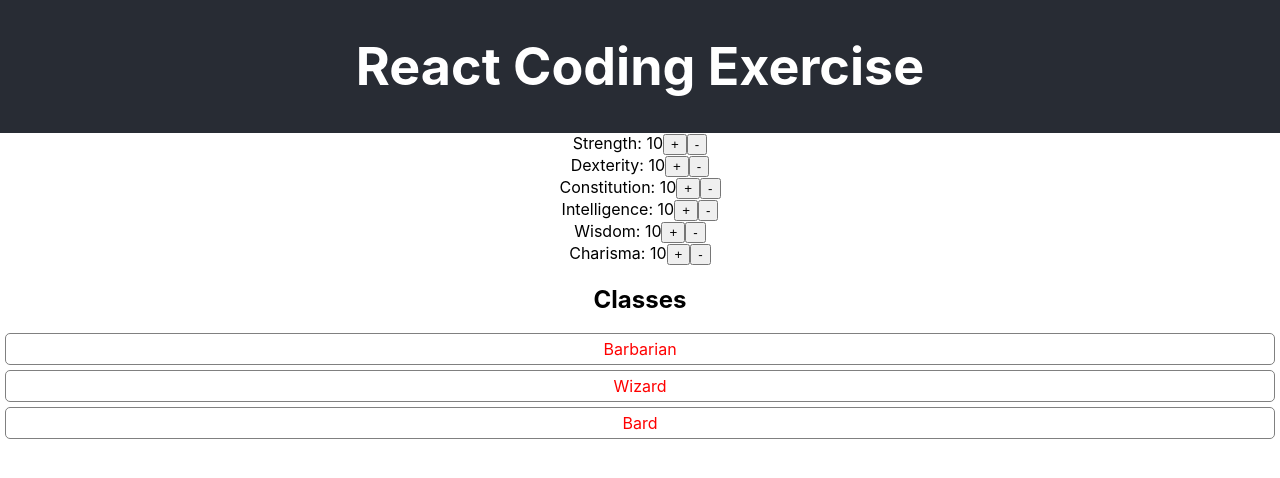
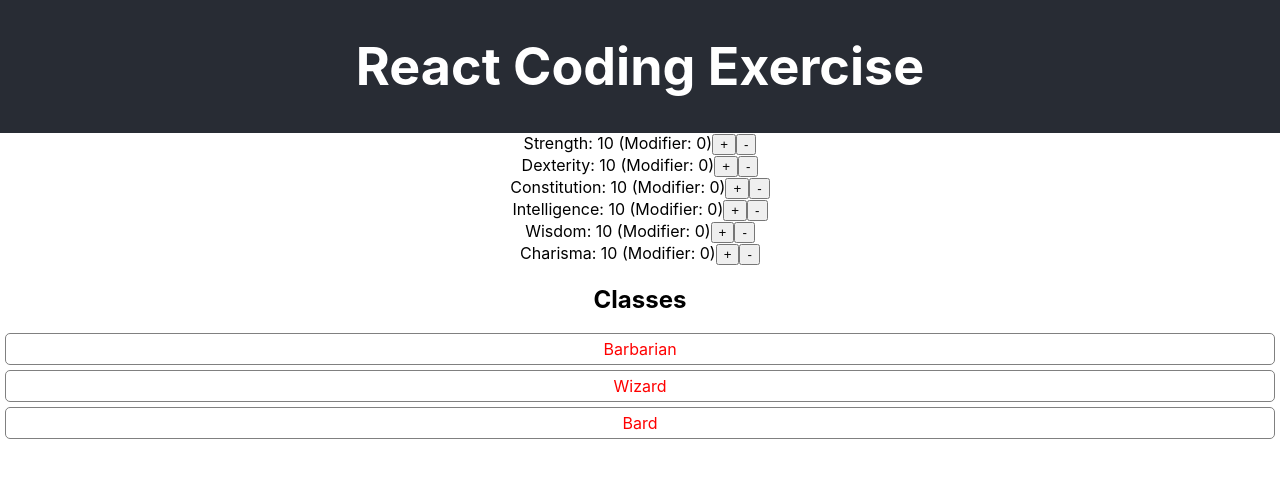
Before and after one commit to mkaseb3010/recruiting-webapp-character, a React (Create React App) app: page / in a window 1280 px wide. Shown: the top 478 px of the page. Built offline with nearby package versions, Linux system fonts and the light colour scheme.

Commit message:
Implemented requirment #5

```diff
--- a/src/App.js
+++ b/src/App.js
@@ -29,6 +29,11 @@ function App() {
     }));
   };
 
+  // Function to calculate the ability modifier for a given attribute
+  const calculateModifier = (attributeValue) => {
+    return Math.floor((attributeValue - 10) / 2);
+  };
+
   // Function to check if the current attributes meet the requirements for a given class
   const checkClassRequirements = className => {
     const requirements = CLASS_LIST[className];
@@ -49,6 +54,7 @@ function App() {
         {ATTRIBUTE_LIST.map(attr => (
           <div key={attr} className="Attribute">
             {attr}: {attributes[attr]}
+            <span> (Modifier: {calculateModifier(attributes[attr])})</span>
             <button onClick={() => modifyAttribute(attr, 1)}>+</button>
             <button onClick={() => modifyAttribute(attr, -1)}>-</button>
           </div>
```
